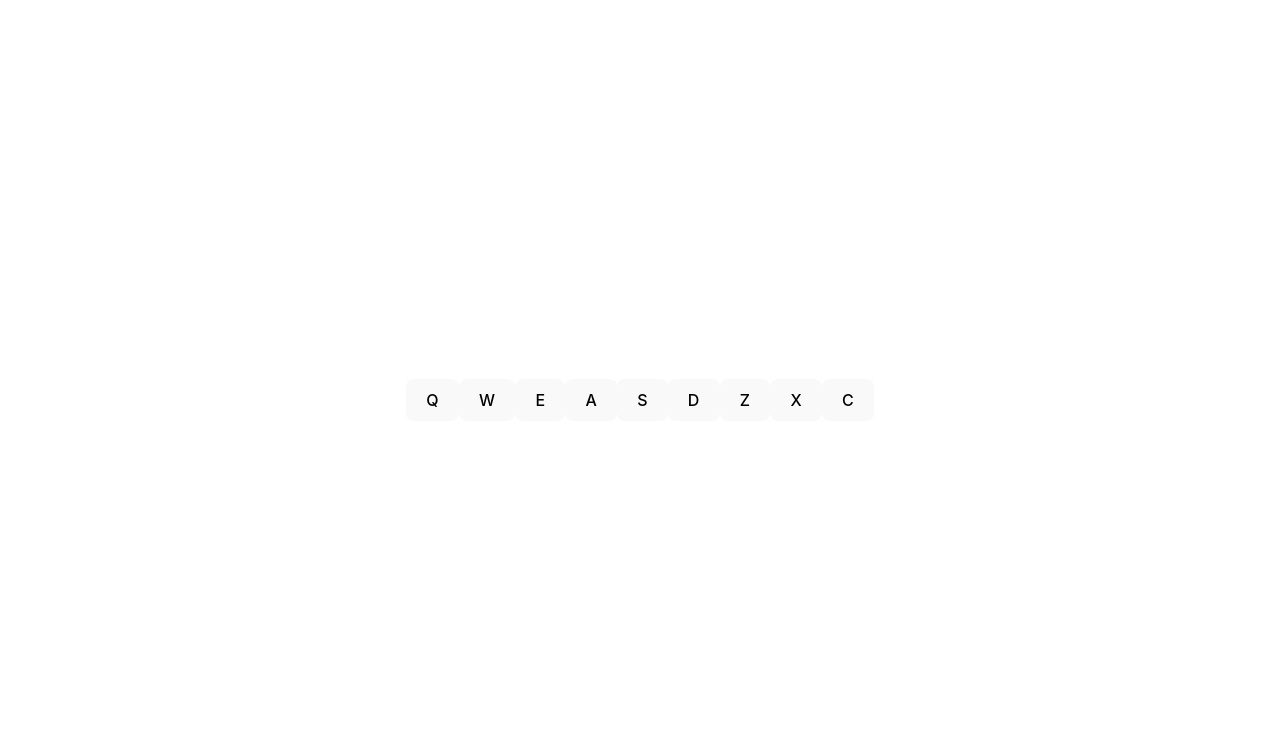
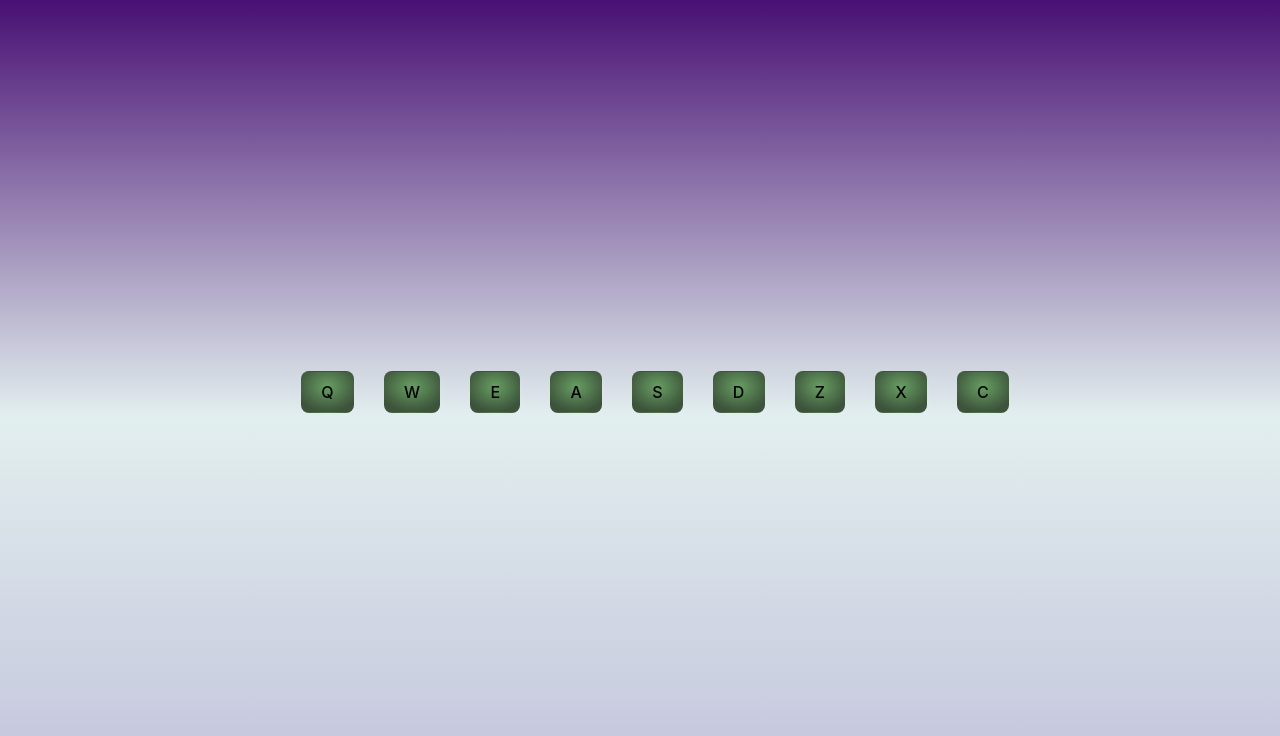
Before and after one commit to GutengMorgen/Drum-Machine, a React (Vite) app in the folder vite-project/: page / in a window 1280 px wide. Shown: the top 736 px of the page. Built offline with nearby package versions, Linux system fonts and the light colour scheme.

Commit message:
change desing

```diff
--- a/vite-project/src/App.tsx
+++ b/vite-project/src/App.tsx
@@ -1,4 +1,4 @@
-import { useRef } from 'react'
+import { useRef, useState } from 'react'
 // import reactLogo from './assets/react.svg'
 // import viteLogo from '/vite.svg'
 import Buttons from './buttons';
@@ -6,13 +6,15 @@ import './App.css'
 
 function App() {
   const refDisplay = useRef<HTMLDivElement | null>(null);
+  const [clipName, setClipName] = useState<(string | null)>('');
 
 
   return (
     <>
     <div id='drum-machine'>
       <div id='display' ref={refDisplay}>
-        <Buttons RefDisplay={refDisplay}/>
+        <Buttons SetClipName={setClipName}/>
+        <p><span>{clipName}</span></p>
       </div>
     </div>
     </>
--- a/vite-project/src/buttons.tsx
+++ b/vite-project/src/buttons.tsx
@@ -1,32 +1,31 @@
 // import React, { useEffect, useState } from 'react';
 
 
-function GetAudio(id: string) {
-  const soundsFiles = [
-    {name: "Heater-1",  path: "/sounds/Heater-1.mp3"},
-    {name: "Heater-2", path: "/sounds/Heater-2.mp3"},
-    {name: "Heater-3", path: "/sounds/Heater-3.mp3"},
-    {name: "Heater-4_1", path: "/sounds/Heater-4_1.mp3"},
-    {name: "Heater-6", path: "/sounds/Heater-6.mp3"},
-    {name: "Cev_H2", path: "/sounds/Cev_H2.mp3"},
-    {name: "Dsc_Oh", path: "/sounds/Dsc_Oh.mp3"},
-    {name: "Kick_n_Hat", path: "/sounds/Kick_n_Hat.mp3"},
-    {name: "RP4_KICK_1", path: "/sounds/RP4_KICK_1.mp3"}
-  ];
+// function GetAudio(id: string) {
+//   const soundsFiles = [
+//     {name: "Heater-1",  path: "/sounds/Heater-1.mp3"},
+//     {name: "Heater-2", path: "/sounds/Heater-2.mp3"},
+//     {name: "Heater-3", path: "/sounds/Heater-3.mp3"},
+//     {name: "Heater-4_1", path: "/sounds/Heater-4_1.mp3"},
+//     {name: "Heater-6", path: "/sounds/Heater-6.mp3"},
+//     {name: "Cev_H2", path: "/sounds/Cev_H2.mp3"},
+//     {name: "Dsc_Oh", path: "/sounds/Dsc_Oh.mp3"},
+//     {name: "Kick_n_Hat", path: "/sounds/Kick_n_Hat.mp3"},
+//     {name: "RP4_KICK_1", path: "/sounds/RP4_KICK_1.mp3"}
+//   ];
 
-  for (let i = 0; i < soundsFiles.length; i++) {
-    if (soundsFiles[i].name === id) {
-      return soundsFiles[i].path;
-    }
-  }
-}
+//   for (let i = 0; i < soundsFiles.length; i++) {
+//     if (soundsFiles[i].name === id) {
+//       return soundsFiles[i].path;
+//     }
+//   }
+// }
 
-const Buttons: React.FC<ButtonsProps> = ({RefDisplay}) => {
+const Buttons: React.FC<ButtonsProps> = (props) => {
 
   document.onkeydown = (e) => {
     const doc = document.querySelectorAll('.drum-pad');
     const buttons = Array.from(doc);
-
     const button = buttons.find(item => item.textContent?.toLowerCase() === e.key.toLowerCase());
 
     if(button) (button as HTMLButtonElement).click();
@@ -34,8 +33,13 @@ const Buttons: React.FC<ButtonsProps> = ({RefDisplay}) => {
 
   const HandleClick = (e: React.MouseEvent<HTMLButtonElement, MouseEvent>) => {
 
-    const audio = new Audio(GetAudio(e.currentTarget.id));
-    audio.play();
+    // const audio = new Audio(GetAudio(e.currentTarget.id));
+    // audio.play();
+    // const audioElement = e.currentTarget.firstElementChild;
+    // (audioElement as HTMLAudioElement).play();
+    const doc = document.querySelector(`#${e.currentTarget.textContent}`) as HTMLAudioElement;
+    doc.play();
+    props.SetClipName(e.currentTarget.id);
   }
 
 
@@ -43,37 +47,64 @@ const Buttons: React.FC<ButtonsProps> = ({RefDisplay}) => {
     <>
       <button className='drum-pad'
       id="Heater-1"
-      onClick={HandleClick}>Q</button>
+      onClick={HandleClick}
+      >Q
+      <audio id='Q' src="/sounds/Heater-1.mp3" className='clip'></audio>
+      </button>
       <button className='drum-pad'
       id="Heater-2"
-      onClick={HandleClick}>W</button>
+      onClick={HandleClick}
+      >W
+      <audio id='W' src="/sounds/Heater-2.mp3" className='clip'></audio>
+      </button>
       <button className='drum-pad'
       id="Heater-3"
-      onClick={HandleClick}>E</button>
+      onClick={HandleClick}
+      >E
+      <audio id='E' src="/sounds/Heater-3.mp3" className='clip'></audio>
+      </button>
       <button className='drum-pad'
       id="Heater-4_1"
-      onClick={HandleClick}>A</button>
+      onClick={HandleClick}
+      >A
+      <audio id='A' src="/sounds/Heater-4_1.mp3" className='clip'></audio>
+      </button>
       <button className='drum-pad'
       id="Heater-6"
-      onClick={HandleClick}>S</button>
+      onClick={HandleClick}
+      >S
+      <audio id='S' src="/sounds/Heater-6.mp3" className='clip'></audio>
+      </button>
       <button className='drum-pad'
       id="Cev_H2"
-      onClick={HandleClick}>D</button>
+      onClick={HandleClick}
+      >D
+      <audio id='D' src="/sounds/Cev_H2.mp3" className='clip'></audio>
+      </button>
       <button className='drum-pad'
       id="Dsc_Oh"
-      onClick={HandleClick}>Z</button>
+      onClick={HandleClick}
+      >Z
+      <audio id='Z' src="/sounds/Dsc_Oh.mp3" className='clip'></audio>
+      </button>
       <button className='drum-pad'
       id="Kick_n_Hat"
-      onClick={HandleClick}>X</button>
+      onClick={HandleClick}
+      >X
+      <audio id='X' src="/sounds/Kick_n_Hat.mp3" className='clip'></audio>
+      </button>
       <button className='drum-pad'
       id="RP4_KICK_1"
-      onClick={HandleClick}>C</button>
+      onClick={HandleClick}
+      >C
+      <audio id='C' src="/sounds/RP4_KICK_1.mp3" className='clip'></audio>
+      </button>
     </>
   )
 }
 
 interface ButtonsProps {
-  RefDisplay: React.MutableRefObject<HTMLDivElement | null>;
+  SetClipName: React.Dispatch<React.SetStateAction<string | null>>;
 }
 
 export default Buttons;
--- a/vite-project/src/index.css
+++ b/vite-project/src/index.css
@@ -27,8 +27,10 @@ body {
   margin: 0;
   display: flex;
   place-items: center;
-  min-width: 320px;
+  min-width: 100vw;
   min-height: 100vh;
+  user-select: none;
+  background: linear-gradient(180deg, #481073 0%, rgba(17, 122, 119, 0.12) 52.08%, rgba(16, 19, 115, 0.26) 100%);
 }
 
 h1 {
@@ -43,10 +45,20 @@ button {
   font-size: 1em;
   font-weight: 500;
   font-family: inherit;
-  background-color: #1a1a1a;
   cursor: pointer;
-  transition: border-color 0.25s;
+  transition: border-color 0.3s;
+  /* background-color: #1a1a1a; */
+  background: radial-gradient(63.28% 63.28% at 50% 36.72%, rgba(13, 103, 6, 0.62) 0%, rgba(4, 32, 1, 0.77) 100%);
+  box-shadow: 3px 3px 0px rgba(255, 255, 255, 0.04);
+  margin-left: 30px;
+  /* border-radius: 5px; */
 }
+
+button:active{
+  /* background-color: white; */
+  transform: translate(3px, 3px);
+}
+
 button:hover {
   border-color: #646cff;
 }
```
